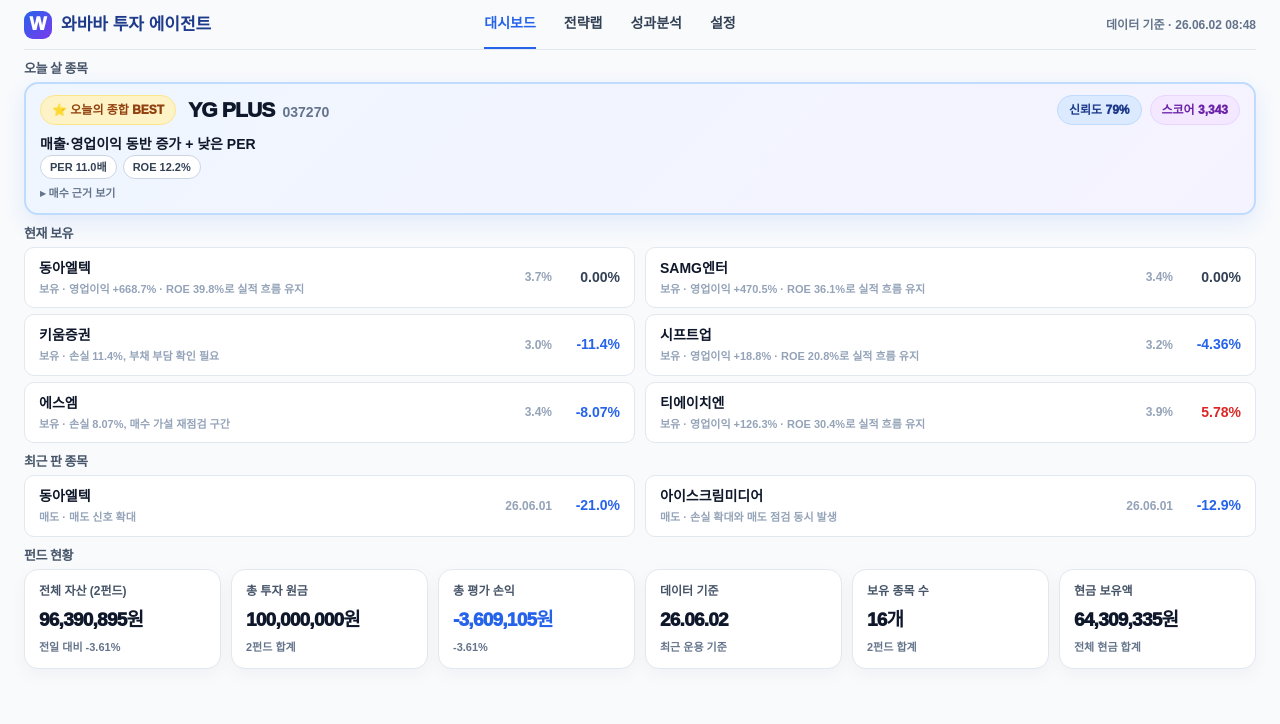
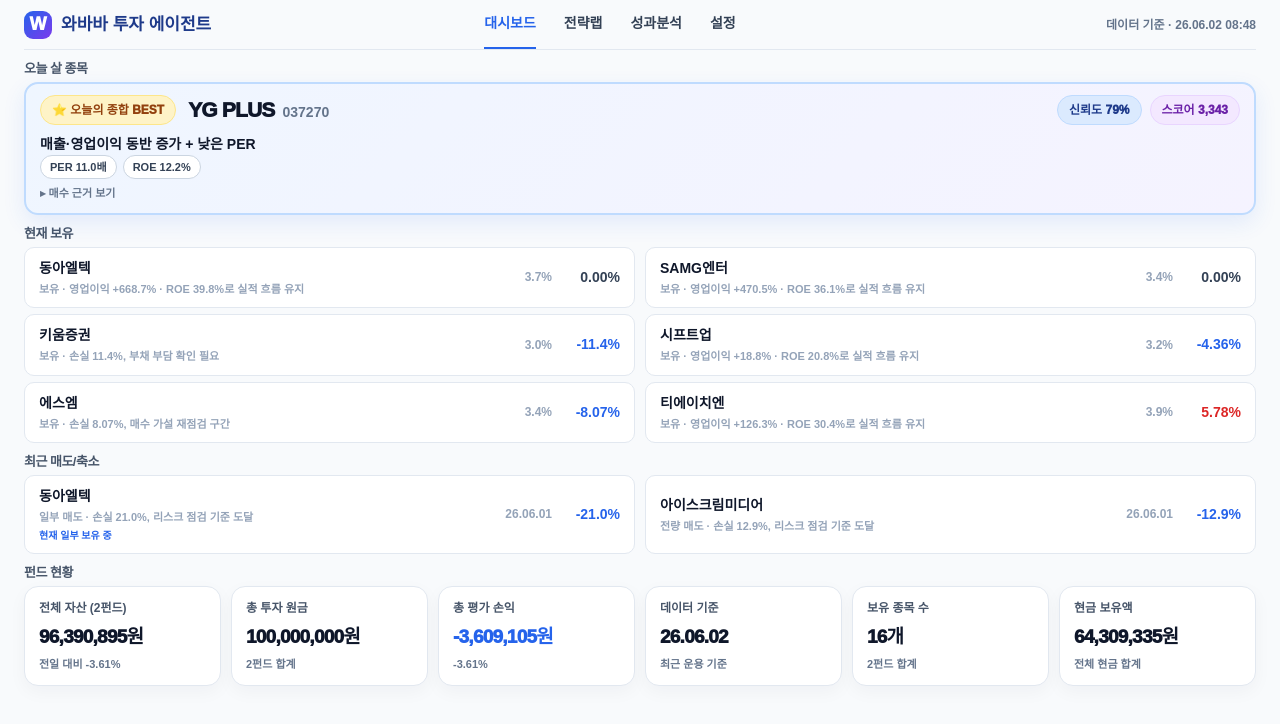
Before and after one commit to CSI-AI/kr-stock-agent, a Next.js app: page / in a window 1280 px wide. Shown: the top 724 px of the page. Built offline with nearby package versions, Linux system fonts and the light colour scheme.

Commit message:
fix: clarify partial sell status and sell reasons
Co-Authored-By: Claude Opus 4.8 <noreply@anthropic.com>

```diff
--- a/app/_dashboard/kit.tsx
+++ b/app/_dashboard/kit.tsx
@@ -274,10 +274,29 @@ function buildSellReason(
 ): { line: string; evidence: string[] } {
   const raw = humanizeReason(getString(trade.reason) || getString(trade.sellReason));
   const rate = getPositionProfitRate(trade);
-  const line =
-    raw || (isAi ? "기대수익 저하로 매도" : "리스크 확대로 매도");
+  // 매도 사유 꼬리말 — reason 텍스트에서 실적/재무 신호 감지(엔진 표현은 제외).
+  const tail = /성장|실적/.test(raw)
+    ? isAi
+      ? "성장신호 약화"
+      : "성장 가설 약화"
+    : /부채|재무/.test(raw)
+      ? "재무 리스크 확대"
+      : "리스크 점검 기준 도달";
+
+  let line: string;
+  if (rate !== null && rate < 0) {
+    line = `손실 ${formatPercent(Math.abs(rate))}, ${tail}`;
+  } else if (rate !== null && rate > 0) {
+    line = `차익 실현, ${tail}`;
+  } else {
+    line = isAi ? "기대수익 저하로 매도" : "리스크 확대로 매도";
+  }
+
   const evidence: string[] = [];
-  if (raw) evidence.push(raw);
+  // 엔진/등급 표현이 아닌 경우에만 원문 근거 노출.
+  if (raw && !/엔진|\bHIGH\b|\bMID\b|\bLOW\b|score|점수/i.test(raw)) {
+    evidence.push(raw);
+  }
   if (rate !== null) evidence.push(`실현 수익률 ${formatPercent(rate)}`);
   return { line: clamp(line, 40), evidence };
 }
@@ -1347,7 +1366,7 @@ function DashboardHoldings({ history }: { history: AnyRecord }) {
   );
 }
 
-// 대시보드 전용 — 최근 판 종목. 매도 이력(tradeHistory)이 채워지면 자동 표시.
+// 대시보드 전용 — 최근 매도/축소. 일부 매도 후 잔여 보유면 "판 종목"으로 단정하지 않음.
 function DashboardSold({ history }: { history: AnyRecord }) {
   const analysis = getObject(history.performanceAnalysis);
   const sold = getArray(analysis.tradeHistory).filter((trade) =>
@@ -1358,19 +1377,42 @@ function DashboardSold({ history }: { history: AnyRecord }) {
     ),
   );
   if (sold.length === 0) {
-    return <div className="emptyCell">최근 판 종목이 없습니다.</div>;
-  }
+    return <div className="emptyCell">최근 매도 내역이 없습니다.</div>;
+  }
+  // 현재 보유 코드(펀드별) — 일부 매도 / 펀드 차이를 구분하기 위함.
+  const wababaHeld = new Set(
+    getFundData(history, WABABA_THEME).positions.map((p) => getCode(p)),
+  );
+  const aiHeld = new Set(
+    getFundData(history, AI_THEME).positions.map((p) => getCode(p)),
+  );
   return (
     <div className="holdStrip">
       {sold.slice(0, 5).map((trade, index) => {
         const rate = getPositionProfitRate(trade);
+        const code = getCode(trade);
+        // 매도 이력은 와바바펀드 기준(tradeHistory). 잔여 보유 여부로 라벨 결정.
+        let statusLabel: string;
+        let statusNote = "";
+        if (wababaHeld.has(code)) {
+          statusLabel = "일부 매도";
+          statusNote = "현재 일부 보유 중";
+        } else if (aiHeld.has(code)) {
+          statusLabel = "와바바펀드 매도";
+          statusNote = "AI펀드 보유 중";
+        } else {
+          statusLabel = "전량 매도";
+        }
         return (
-          <div className="holdStripRow" key={`sold-${getCode(trade)}-${index}`}>
+          <div className="holdStripRow" key={`sold-${code}-${index}`}>
             <div className="holdStripMain">
               <span className="holdStripName">{getName(trade)}</span>
               <span className="holdStripReason">
-                매도 · {buildSellReason(trade, false).line}
+                {statusLabel} · {buildSellReason(trade, false).line}
               </span>
+              {statusNote ? (
+                <span className="holdSoldNote">{statusNote}</span>
+              ) : null}
             </div>
             <span className="holdStripWeight">
               {formatShortDate(trade.date || trade.sellDate)}
@@ -1741,6 +1783,7 @@ const dashboardCss = `
   .holdStripMain { min-width: 0; display: flex; flex-direction: column; gap: 2px; }
   .holdStripName { font-size: 14px; font-weight: 850; min-width: 0; white-space: nowrap; overflow: hidden; text-overflow: ellipsis; }
   .holdStripReason { font-size: 11px; color: #94a3b8; font-weight: 750; white-space: nowrap; overflow: hidden; text-overflow: ellipsis; }
+  .holdSoldNote { font-size: 10px; color: #2563eb; font-weight: 850; white-space: nowrap; overflow: hidden; text-overflow: ellipsis; }
   .holdStripWeight { font-size: 12px; color: #94a3b8; font-weight: 750; white-space: nowrap; }
   .holdStripRate { font-size: 14px; font-weight: 900; min-width: 56px; text-align: right; }
   .bestHeroReason {
--- a/app/page.tsx
+++ b/app/page.tsx
@@ -32,7 +32,7 @@ export default function DashboardPage() {
       </section>
 
       <section className="dashSection">
-        <h2 className="dashSectionTitle">최근 판 종목</h2>
+        <h2 className="dashSectionTitle">최근 매도/축소</h2>
         <DashboardSold history={history} />
       </section>
 
```
